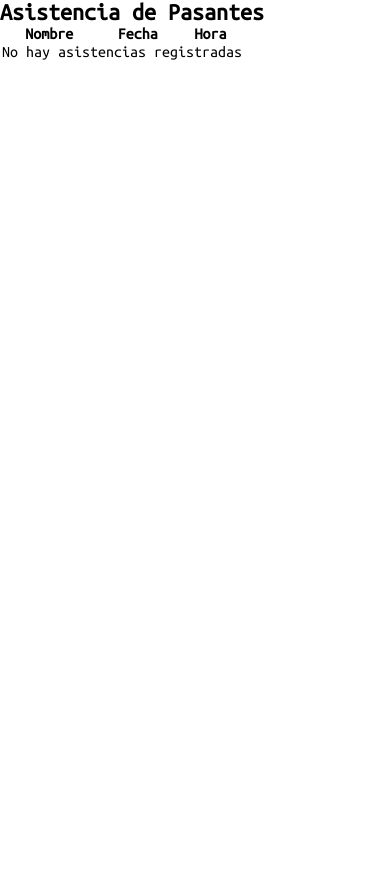
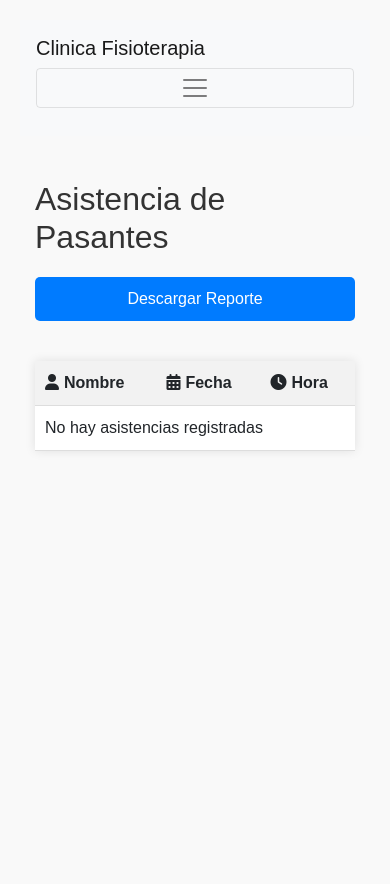
Before and after one commit to MateoRosero/CARF, a Flask app: page /asistencia_pasantes in a window 390 px wide. Before the commit the page ends 60 px from the top, so only its background shows below. Run offline with Flask 3, Linux system fonts and the light colour scheme; data that the repository does not hold is empty; some libraries are stand-ins or nearby versions.

Commit message:
Se creo la funcion de los qr de los profesores que vale igual a la de los pasanste sya se guarda en la bd y en una tabla se mejoro el diseño y funciona agregamos una tabla en la parte de ver las reservas en el admin dodne s evan a mostrar el pasante y el numero de resevras que tiene hechas con ese pasante eso falta que funcione lo dee mostrar la cantidad de rservas.

```diff
--- a/src/app.py
+++ b/src/app.py
@@ -18,6 +18,9 @@ from controllers.auth_controller import AuthController
 from models.asistencia_qr import AsistenciaQR
 from models.pasante import Pasante
 from models.asistencia_pasante import AsistenciaPasante
+import pandas as pd
+from io import BytesIO
+from models.asistencia_doctor import AsistenciaDoctor
 
 template_dir = os.path.abspath(os.path.join(os.path.dirname(__file__), 'views/templates'))
 static_dir = os.path.abspath(os.path.join(os.path.dirname(__file__), 'static'))
@@ -266,6 +269,31 @@ def ver_reservas():
     reservas = Reserva.query.filter(Reserva.fecha.in_([d.date() for d in dias])).all()
     return render_template('reservas.html', reservas=reservas, dias=dias, horas=horas)
 
+@app.route('/reservas')
+def mostrar_reservas():
+    # Obtener las reservas y pasantes
+    reservas = Reserva.query.all()
+    pasantes = Pasante.query.all()
+
+    # Contar reservas por pasante
+    pasantes_reservas = {}
+    for reserva in reservas:
+        pasante_id = reserva.pasante_id
+        if pasante_id in pasantes_reservas:
+            pasantes_reservas[pasante_id] += 1
+        else:
+            pasantes_reservas[pasante_id] = 1
+
+    # Convertir a lista de tuplas y ordenar
+    pasantes_reservas = sorted(
+        [(pasante.nombre, pasantes_reservas.get(pasante.id, 0)) for pasante in pasantes],
+        key=lambda x: x[1]
+    )
+
+    # Renderizar la plantilla con las reservas y los pasantes
+    return render_template('reservas.html', reservas=reservas, pasantes_reservas=pasantes_reservas)
+
+
 TOKEN_EXPIRATION_SECONDS = 10
 
 def generate_token():
@@ -490,6 +518,130 @@ def asistencia_pasantes():
     asistencias = AsistenciaPasante.query.all()
     return render_template('asistencia_pasantes.html', asistencias=asistencias)
 
+@app.route('/descargar_reporte')
+def descargar_reporte():
+    # Obtener los datos de asistencia
+    datos = obtener_datos_asistencia()
+
+    # Crear un DataFrame con los datos obtenidos
+    df = pd.DataFrame(datos)
+
+    # Guardar el DataFrame en un archivo Excel en memoria
+    output = BytesIO()
+    with pd.ExcelWriter(output, engine='xlsxwriter') as writer:
+        df.to_excel(writer, index=False, sheet_name='Asistencia')
+
+    output.seek(0)
+
+    # Enviar el archivo Excel al cliente
+    return send_file(output, download_name="reporte_asistencia.xlsx", as_attachment=True)
+
+def obtener_datos_asistencia():
+    # Suponiendo que AsistenciaPasante tiene una relación con Pasante
+    asistencias = AsistenciaPasante.query.all()
+    datos = []
+    for asistencia in asistencias:
+        pasante = Pasante.query.get(asistencia.pasante_id)
+        datos.append({
+            'Nombre': pasante.nombre,  # Nombre del pasante
+            'Fecha': asistencia.fecha,
+            'Hora': asistencia.hora
+        })
+    return datos
+
+@app.route('/registrar_asistencia_doctor', methods=['POST'])
+def registrar_asistencia_doctor():
+    qr_code = request.form.get('qr_code')
+    doctor = Doctor.query.filter_by(qr_code=qr_code).first()
+    if doctor:
+        nueva_asistencia = AsistenciaDoctor(
+            doctor_id=doctor.id,
+            fecha=datetime.now().date(),
+            hora=datetime.now().time(),
+            qr_code=qr_code
+        )
+        db.session.add(nueva_asistencia)
+        db.session.commit()
+        return jsonify({'mensaje': 'Asistencia registrada correctamente'}), 200
+    return jsonify({'mensaje': 'QR no válido'}), 400
+
+def obtener_datos_asistencia_doctores():
+    asistencias = AsistenciaDoctor.query.all()
+    datos = []
+    for asistencia in asistencias:
+        doctor = Doctor.query.get(asistencia.doctor_id)
+        datos.append({
+            'Nombre': doctor.nombre,
+            'Fecha': asistencia.fecha,
+            'Hora': asistencia.hora
+        })
+    return datos
+
+@app.route('/descargar_reporte_doctores')
+def descargar_reporte_doctores():
+    datos = obtener_datos_asistencia_doctores()
+
+    df = pd.DataFrame(datos)
+
+    output = BytesIO()
+    with pd.ExcelWriter(output, engine='xlsxwriter') as writer:
+        df.to_excel(writer, index=False, sheet_name='Asistencia Doctores')
+
+    output.seek(0)
+
+    return send_file(output, download_name="reporte_asistencia_doctores.xlsx", as_attachment=True)
+
+@app.route('/generar_qr_doctor/<int:doctor_id>')
+def generar_qr_doctor(doctor_id):
+    doctor = Doctor.query.get(doctor_id)
+    if not doctor:
+        return "Doctor no encontrado", 404
+
+    # 🟢 Generar la URL correcta con la IP del servidor
+    url_qr = f"http://10.180.0.30:5000/escanear_qr_doctor?qr_code={doctor.id}"
+
+    qr = qrcode.QRCode(version=1, box_size=10, border=5)
+    qr.add_data(url_qr)
+    qr.make(fit=True)
+
+    img = qr.make_image(fill='black', back_color='white')
+    buf = io.BytesIO()
+    img.save(buf, format='PNG')
+    buf.seek(0)
+
+    return send_file(buf, mimetype='image/png')
+
+@app.route('/escanear_qr_doctor', methods=['GET', 'POST'])
+def escanear_qr_doctor():
+    qr_code = request.args.get('qr_code')  # Obtener el código QR desde la URL
+
+    if not qr_code:
+        return jsonify({"error": "No se proporcionó un código QR"}), 400
+
+    # Buscar el doctor en la base de datos
+    doctor = Doctor.query.filter_by(id=qr_code).first()
+    if not doctor:
+        return jsonify({"error": "Doctor no encontrado"}), 400
+
+    # Registrar la asistencia en la tabla asistencia_doctor
+    nueva_asistencia = AsistenciaDoctor(
+        doctor_id=doctor.id,
+        fecha=datetime.now().date(),
+        hora=datetime.now().time(),
+        qr_code=qr_code
+    )
+
+    db.session.add(nueva_asistencia)
+    db.session.commit()
+
+    # Redirigir al usuario a la página de asistencia de doctores
+    return redirect("/asistencia_doctores")
+
+
+@app.route('/asistencia_doctores')
+def asistencia_doctores():
+    asistencias = obtener_datos_asistencia_doctores()
+    return render_template('asistencia_doctores.html', asistencias=asistencias)
 
 if __name__ == '__main__':
     app.run(debug=True, host='0.0.0.0', port=5000)
--- a/src/views/templates/admin.html
+++ b/src/views/templates/admin.html
@@ -283,6 +283,7 @@
                 <h2><i class="fas fa-user-plus"></i> Agregar Nuevo Pasante</h2>
                 <a href="{{ url_for('ver_reservas') }}" class="button">Ver Reservas</a>
                 <a href="{{ url_for('asistencia_pasantes') }}" class="button">Asistencia Pasantes</a>
+                <a href="{{ url_for('asistencia_doctores') }}" class="button">Asistencia Doctores</a>
             </div>
             <form action="{{ url_for('admin.agregar_pasante') }}" method="POST">
                 <input type="text" name="nombre" placeholder="Nombre" required>
--- a/src/views/templates/asistencia_pasantes.html
+++ b/src/views/templates/asistencia_pasantes.html
@@ -2,17 +2,88 @@
 <html lang="es">
 <head>
     <meta charset="UTF-8">
+    <meta name="viewport" content="width=device-width, initial-scale=1.0">
     <title>Asistencia de Pasantes</title>
     <link rel="stylesheet" href="{{ url_for('static', filename='css/styles.css') }}">
+    <link rel="stylesheet" href="https://cdnjs.cloudflare.com/ajax/libs/font-awesome/6.0.0-beta3/css/all.min.css">
+    <link rel="stylesheet" href="https://stackpath.bootstrapcdn.com/bootstrap/4.5.2/css/bootstrap.min.css">
+    <style>
+        body {
+            font-family: 'Arial', sans-serif;
+            margin: 20px;
+            background-color: #f9f9f9;
+        }
+        h2 {
+            color: #333;
+            margin-bottom: 20px;
+        }
+        button {
+            background-color: #007bff;
+            color: white;
+            padding: 10px 20px;
+            border: none;
+            border-radius: 5px;
+            cursor: pointer;
+            margin-bottom: 20px;
+        }
+        button:hover {
+            background-color: #0056b3;
+        }
+        table {
+            width: 100%;
+            border-collapse: collapse;
+            margin-top: 20px;
+            background-color: white;
+            box-shadow: 0 0 10px rgba(0, 0, 0, 0.1);
+        }
+        th, td {
+            padding: 10px;
+            text-align: left;
+            border-bottom: 1px solid #ddd;
+        }
+        th {
+            background-color: #f2f2f2;
+        }
+        tr:nth-child(even) {
+            background-color: #f9f9f9;
+        }
+        tr:hover {
+            background-color: #f1f1f1;
+        }
+        .icon {
+            margin-right: 5px;
+        }
+    </style>
 </head>
 <body>
+    <nav class="navbar navbar-expand-lg navbar-light bg-light">
+        <a class="navbar-brand" href="#">Clinica Fisioterapia</a>
+        <button class="navbar-toggler" type="button" data-toggle="collapse" data-target="#navbarNav" aria-controls="navbarNav" aria-expanded="false" aria-label="Toggle navigation">
+            <span class="navbar-toggler-icon"></span>
+        </button>
+        <div class="collapse navbar-collapse" id="navbarNav">
+            <ul class="navbar-nav">
+                <li class="nav-item">
+                    <a class="nav-link" href="/">Inicio</a>
+                </li>
+                <li class="nav-item">
+                    <a class="nav-link" href="/admin/dashboard">Administración</a>
+                </li>
+            </ul>
+        </div>
+    </nav>
+
+    <div class="container mt-4">
         <h2>Asistencia de Pasantes</h2>
+        <button onclick="window.location.href='/descargar_reporte'" style="background-color: #007bff; color: white; padding: 10px; border: none; border-radius: 5px; cursor: pointer;">
+            Descargar Reporte
+        </button>
         <table>
             <thead>
                 <tr>
-                <th>Nombre</th>
-                <th>Fecha</th>
-                <th>Hora</th>
+                    <th><i class="fas fa-user icon"></i>Nombre</th>
+                    <th><i class="fas fa-calendar-alt icon"></i>Fecha</th>
+                    <th><i class="fas fa-clock icon"></i>Hora</th>
                 </tr>
             </thead>
             <tbody>
@@ -29,5 +100,10 @@
                 {% endfor %}
             </tbody>
         </table>
+    </div>
+
+    <script src="https://code.jquery.com/jquery-3.5.1.slim.min.js"></script>
+    <script src="https://cdn.jsdelivr.net/npm/@popperjs/core@2.9.3/dist/umd/popper.min.js"></script>
+    <script src="https://stackpath.bootstrapcdn.com/bootstrap/4.5.2/js/bootstrap.min.js"></script>
 </body>
 </html>
```
Also changed, not shown: src/models/asistencia_doctor.py (added, +10 -0 lines), src/views/templates/asistencia_doctores.html (added, +33 -0 lines), src/views/templates/reservas.html (+28 -3 lines). Lines whose indentation alone changed are shown as unchanged.
